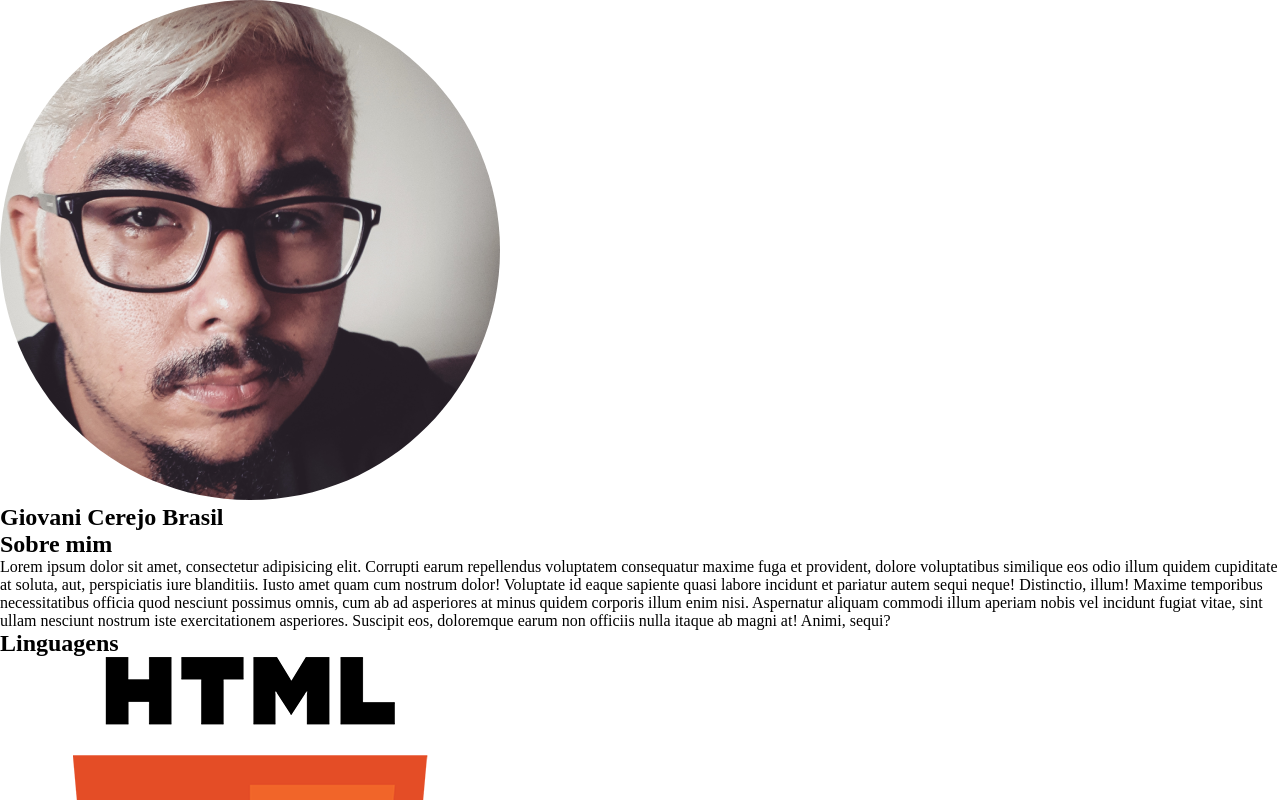
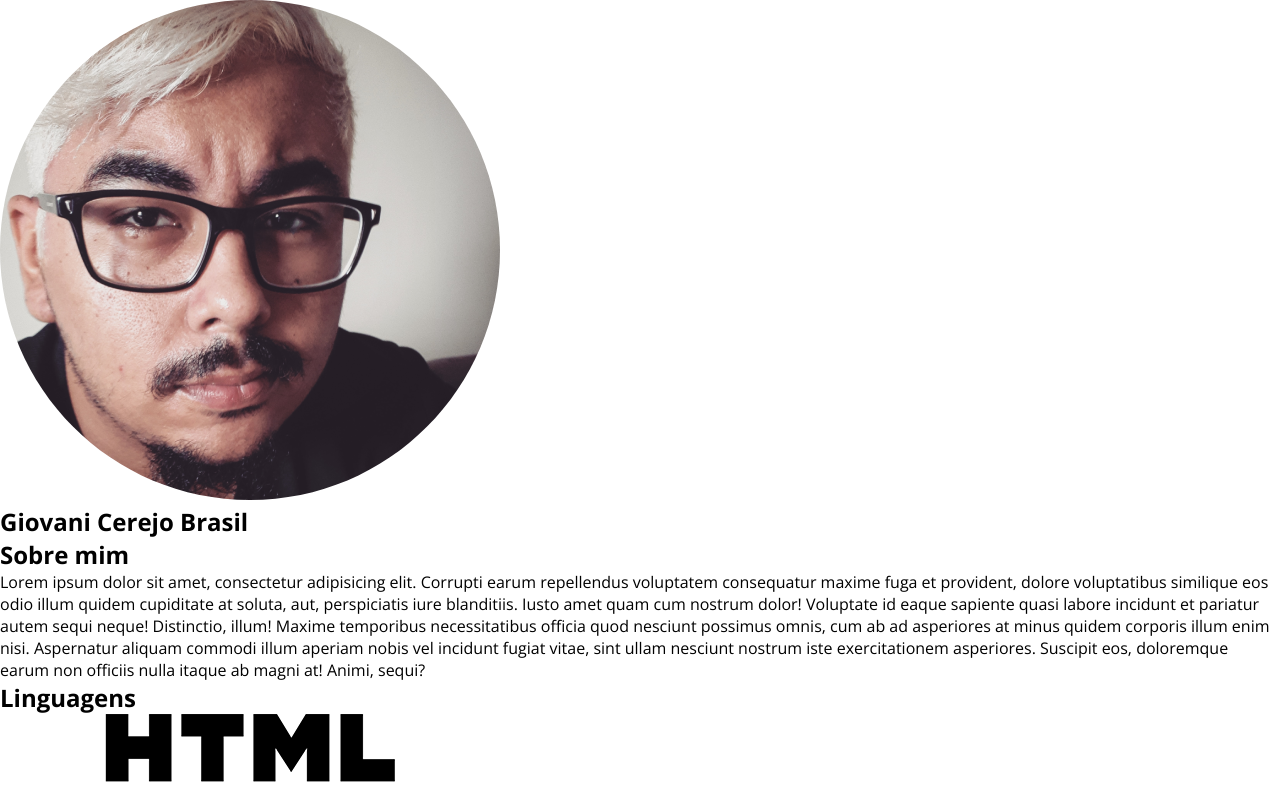
Before and after one commit to giovanicerejobrasil/portifolio, a plain HTML site: page index.html in a window 1280 px wide. Shown: the top 800 px of the page. Drawn offline with nearby package versions, Linux system fonts and the light colour scheme.

Commit message:
ajustes iniciais do css

```diff
--- a/css/style.css
+++ b/css/style.css
@@ -1,12 +1,18 @@
+@charset 'UTF-8';
+
+@import url('https://fonts.googleapis.com/css2?family=Open+Sans:ital,wght@0,300;0,400;0,500;0,600;0,700;0,800;1,300;1,400;1,500;1,600;1,700;1,800&display=swap');
+
 :root {
   --cor1: #91DFDA;
   --cor2: #6FABA7;
   --cor3: #215E5A;
   --cor4: #3D5E5C;
+  --font-padrao: 'Open Sans', sans-serif;
 }
 
 * {
   margin: 0;
   padding: 0;
   box-sizing: border-box;
+  font-family: var(--font-padrao);
 }
```
